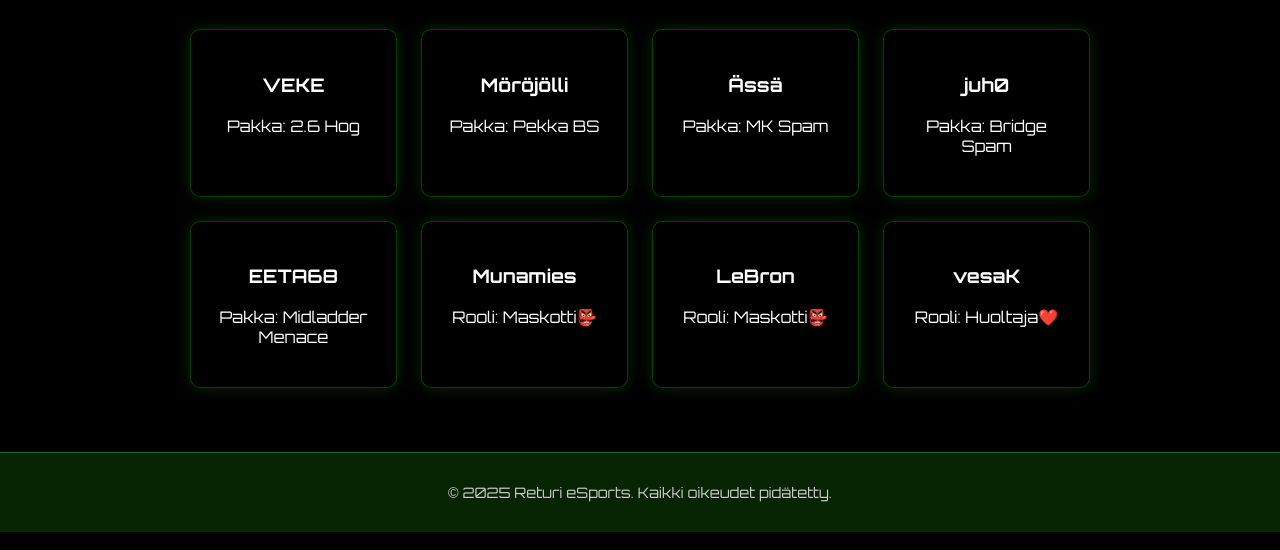
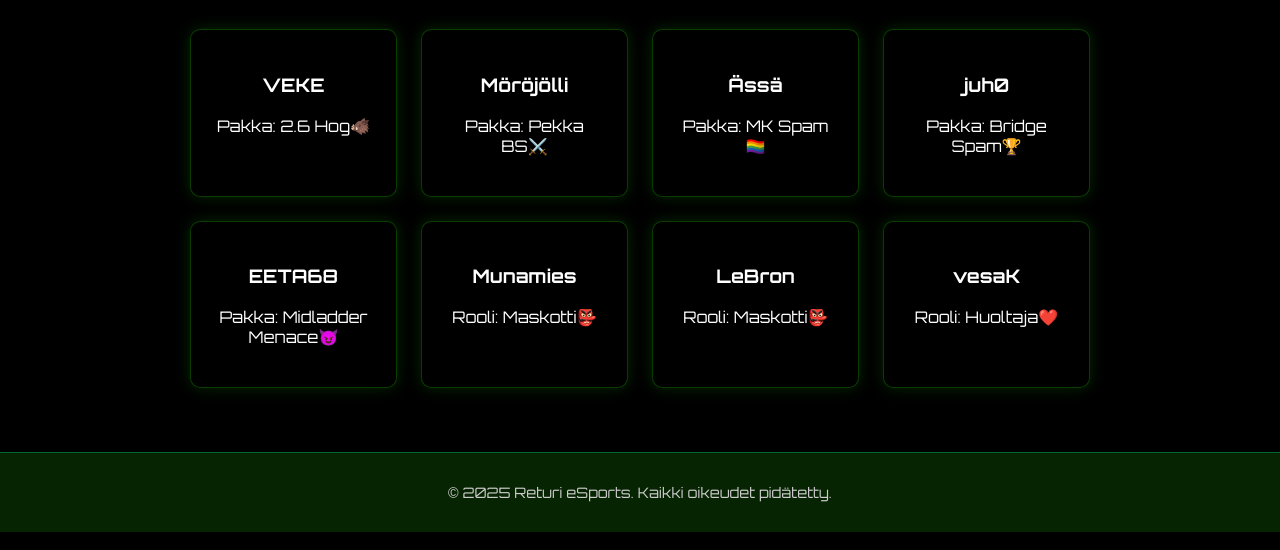
Before and after one commit to eppueppu/returi, a plain HTML site: page pelaajat.html in a window 1280 px wide. Shown: the part 250-800 px from the top of the page. Drawn offline with Linux system fonts and the light colour scheme.

Commit message:
Update pelaajat.html

```diff
--- a/pelaajat.html
+++ b/pelaajat.html
@@ -26,23 +26,23 @@
     <div class="team-grid">
       <div class="player-card">
         <h3>VEKE</h3>
-        <p>Pakka: 2.6 Hog</p>
+        <p>Pakka: 2.6 Hog🐗</p>
       </div>
       <div class="player-card">
         <h3>Möröjölli</h3>
-        <p>Pakka: Pekka BS</p>
+        <p>Pakka: Pekka BS⚔️</p>
       </div>
       <div class="player-card">
         <h3>Ässä</h3>
-        <p>Pakka: MK Spam</p>
+        <p>Pakka: MK Spam🏳️‍🌈</p>
       </div>
       <div class="player-card">
         <h3>juh0</h3>
-        <p>Pakka: Bridge Spam</p>
+        <p>Pakka: Bridge Spam🏆</p>
       </div>
       <div class="player-card">
         <h3>EETA68</h3>
-        <p>Pakka: Midladder Menace</p>
+        <p>Pakka: Midladder Menace😈</p>
       </div>
       <div class="player-card">
         <h3>Munamies</h3>
```
